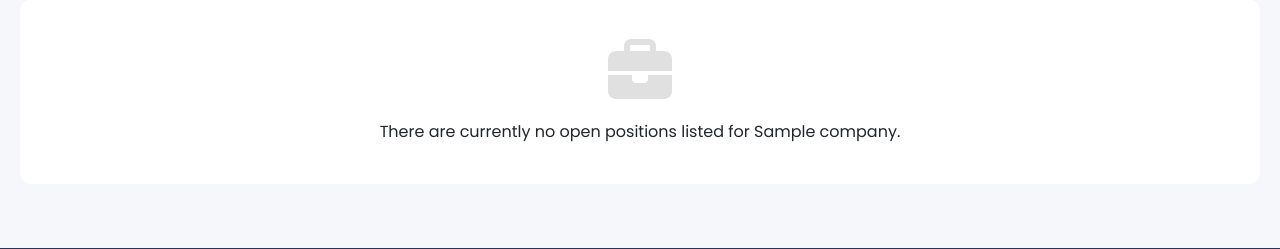
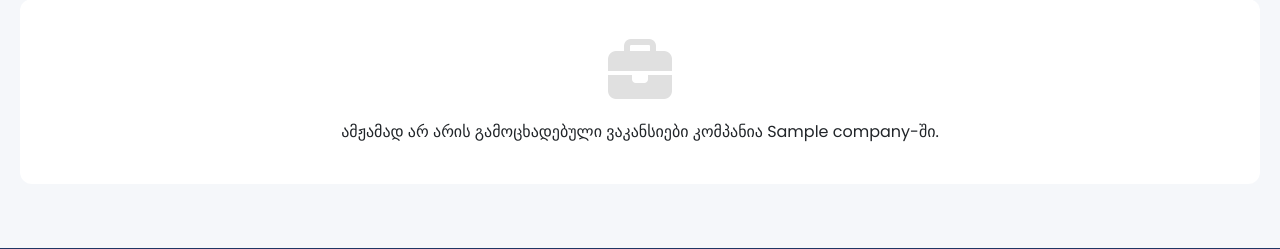
Before and after one commit to HRCP-GEO/HRCP-AWS, a Django app: a page that uses jobs/templates/jobs/jobs_by_company.html in a window 1280 px wide. Shown: the part 596-845 px from the top of the page. Run offline with Django 4.2, Linux system fonts and the light colour scheme; tables that the repository leaves empty hold one stand-in row (values such as "Sample post"); grey boxes marked "Sample" are stand-in pictures; data that the repository does not hold is empty; parts of the project's set-up code (start-up, migrations or seed data) failed here and were passed over; some libraries are stand-ins or nearby versions.

Commit message:
Changed eng text to ka on comp page and changed font-family on navbar

```diff
--- a/jobs/static/base.css
+++ b/jobs/static/base.css
@@ -105,6 +105,7 @@ body {
   position: relative;
   padding-bottom: 5px;
   font-size: 16px;
+  font-family: 'Poppins', sans-serif !important;
 }
 
 .base-nav-link:hover { /* Renamed */
--- a/jobs/templates/jobs/jobs_by_company.html
+++ b/jobs/templates/jobs/jobs_by_company.html
@@ -220,9 +220,9 @@
                     <div class="no-jobs">
                         <i class="fas fa-briefcase empty-icon"></i>
                         {% if query %}
-                            <p>No positions match your search term "{{ query }}" at {{ company.name }}.</p>
+                            <p>"{{ query }}" - შესაბამისი პოზიციები არ მოიძებნა კომპანია {{ company.name }}-ში.</p>
                         {% else %}
-                            <p>There are currently no open positions listed for {{ company.name }}.</p>
+                            <p>ამჟამად არ არის გამოცხადებული ვაკანსიები კომპანია {{ company.name }}-ში.</p>
                         {% endif %}
                     </div>
                 {% endfor %}
```
